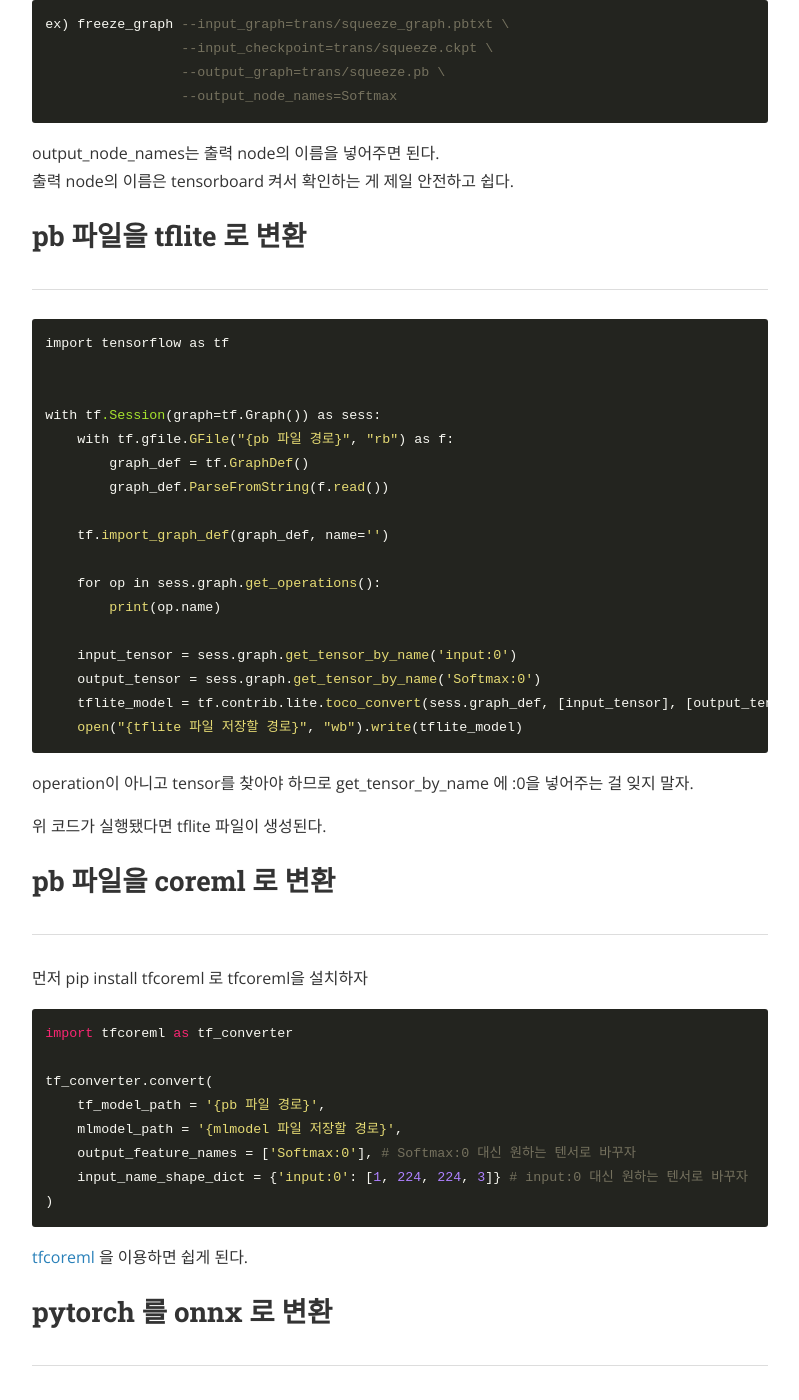
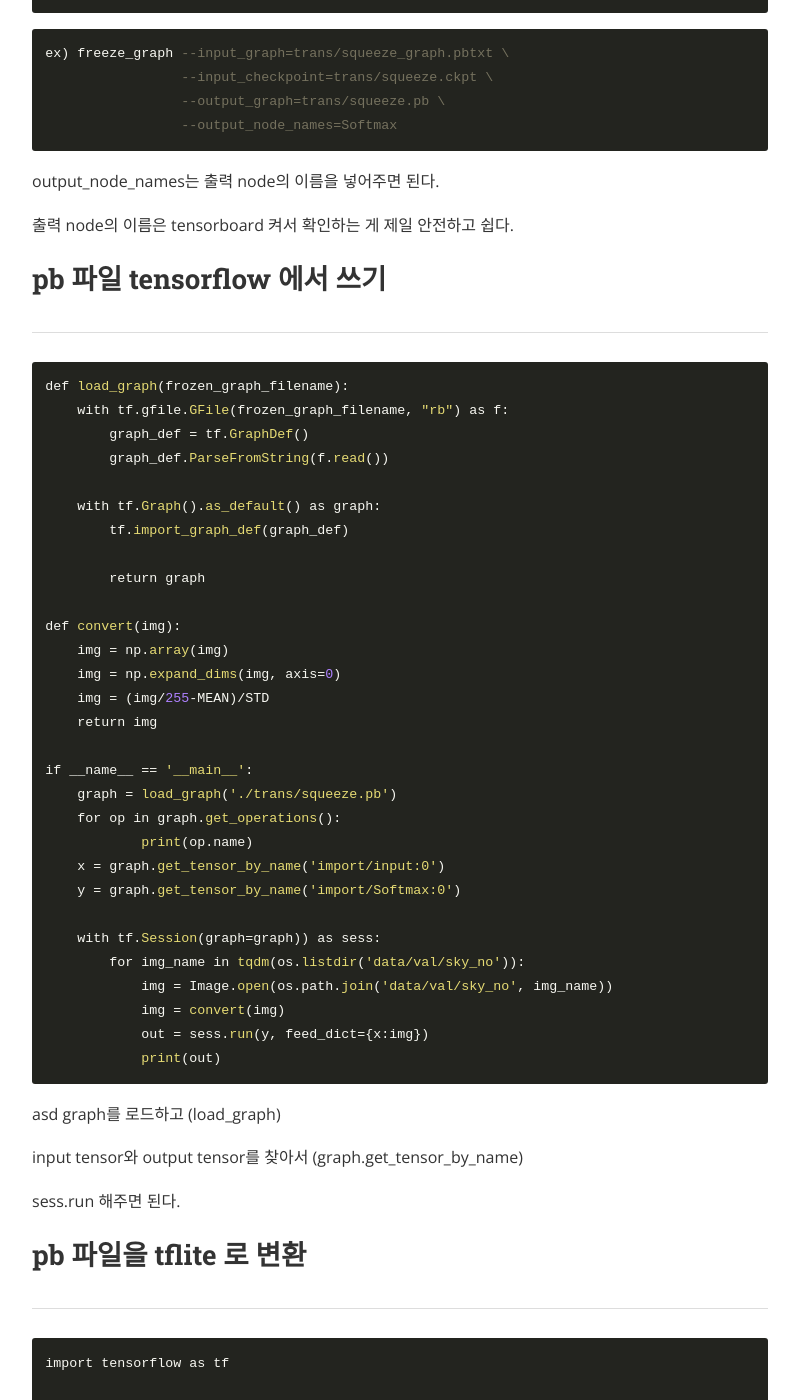
Before and after one commit to kevin970401/kevin970401.github.io, a Jekyll site: the page built from _posts/2018-12-26-converting-models.md, in a window 1280 px wide and 1400 px high, scrolled down 5908 px. Shown: the whole window, without its empty margins (240-1039 px from the left). Built offline with Jekyll 4.4.1, drawn with Linux system fonts in a browser that asks for light colours; nearby versions of some CDN libraries; some of the changed text lies outside the part shown.

Commit message:
update model converting :fire:

````diff
--- a/_posts/2018-12-26-converting-models.md
+++ b/_posts/2018-12-26-converting-models.md
@@ -217,6 +217,7 @@ with tf.Session() as sess:
 # 추가
 
 * pbtxt와 ckpt을 이용하여 pb 파일 생성
+* pb 파일 tensorflow에서 쓰기
 * pb 파일을 tflite 로 변환
 * pb 파일을 coreml 로 변환
 * pytorch 를 onnx 로 변환
@@ -243,9 +244,52 @@ ex) freeze_graph --input_graph=trans/squeeze_graph.pbtxt \
                  --output_node_names=Softmax
 ```
 
-output_node_names는 출력 node의 이름을 넣어주면 된다. \
+output_node_names는 출력 node의 이름을 넣어주면 된다.
+
 출력 node의 이름은 tensorboard 켜서 확인하는 게 제일 안전하고 쉽다.
 
+
+## pb 파일 tensorflow 에서 쓰기
+
+----
+
+```
+def load_graph(frozen_graph_filename):
+    with tf.gfile.GFile(frozen_graph_filename, "rb") as f:
+        graph_def = tf.GraphDef()
+        graph_def.ParseFromString(f.read())
+
+    with tf.Graph().as_default() as graph:
+        tf.import_graph_def(graph_def)
+
+        return graph
+
+def convert(img):
+    img = np.array(img)
+    img = np.expand_dims(img, axis=0)
+    img = (img/255-MEAN)/STD
+    return img
+
+if __name__ == '__main__':
+    graph = load_graph('./trans/squeeze.pb')
+    for op in graph.get_operations():
+            print(op.name)
+    x = graph.get_tensor_by_name('import/input:0')
+    y = graph.get_tensor_by_name('import/Softmax:0')
+
+    with tf.Session(graph=graph)) as sess:
+        for img_name in tqdm(os.listdir('data/val/sky_no')):
+            img = Image.open(os.path.join('data/val/sky_no', img_name))
+            img = convert(img)
+            out = sess.run(y, feed_dict={x:img})
+            print(out)
+```
+asd
+graph를 로드하고 (load_graph)
+
+input tensor와 output tensor를 찾아서 (graph.get_tensor_by_name)
+
+sess.run 해주면 된다.
 
 ## pb 파일을 tflite 로 변환
 
````
